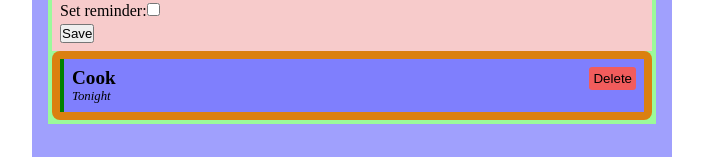
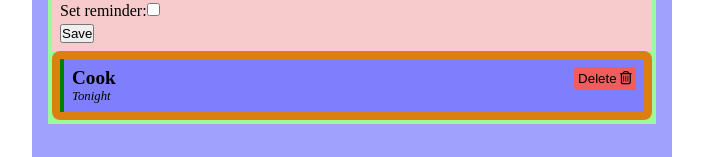
Before and after one commit to adler96/react-review, a React (Create React App) app: page / in a window 1280 px wide. Shown: the part 148-305 px from the top of the page, without its empty margins (288-991 px from the left). Built offline with nearby package versions, Linux system fonts and the light colour scheme.

Commit message:
added delete icon

```diff
--- a/package.json
+++ b/package.json
@@ -3,6 +3,9 @@
   "version": "0.1.0",
   "private": true,
   "dependencies": {
+    "@fortawesome/fontawesome-svg-core": "^6.5.1",
+    "@fortawesome/free-regular-svg-icons": "^6.5.1",
+    "@fortawesome/react-fontawesome": "^0.2.0",
     "@testing-library/jest-dom": "^5.16.5",
     "@testing-library/react": "^13.4.0",
     "@testing-library/user-event": "^13.5.0",
--- a/src/components/TodoItem.jsx
+++ b/src/components/TodoItem.jsx
@@ -1,5 +1,7 @@
 import React from 'react'
 import './index.css'
+import { FontAwesomeIcon } from '@fortawesome/react-fontawesome'
+import { faTrashCan } from '@fortawesome/free-regular-svg-icons'
 
 function TodoItem({ todo, onDelete, onToggle }) {
   return (
@@ -8,7 +10,7 @@ function TodoItem({ todo, onDelete, onToggle }) {
         <div className="task">{ todo.task }</div>
         <div className="date">{ todo.date }</div>
       </div>
-      <button onClick={ () => onDelete(todo.id) } className='btn-red'>Delete</button>
+      <button onClick={ () => onDelete(todo.id) } className='btn-red'>Delete <FontAwesomeIcon icon={ faTrashCan } /></button>
     </div>
   )
 }
```
Also changed, not shown: 1 other file (tests, documents, lock files or other folders).
